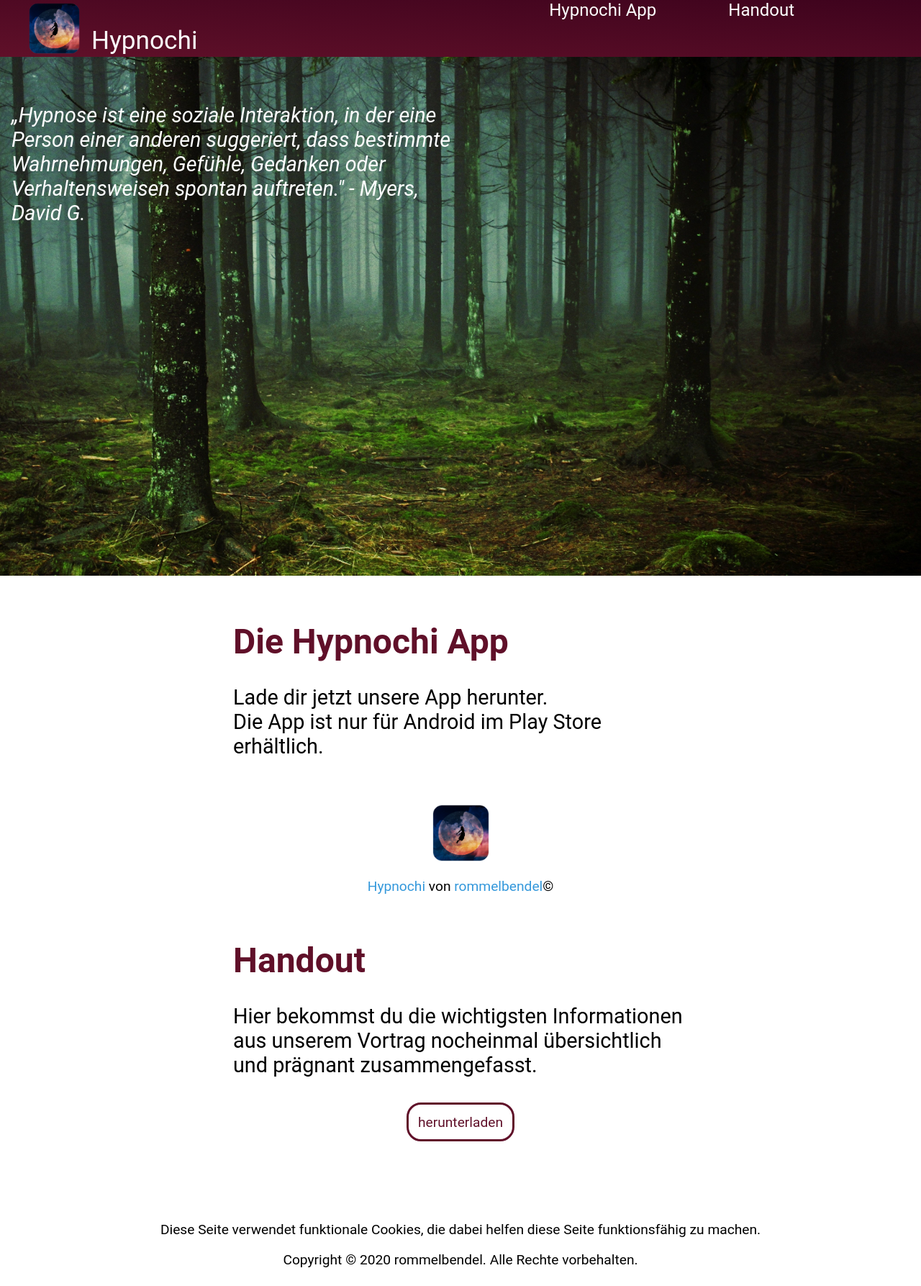
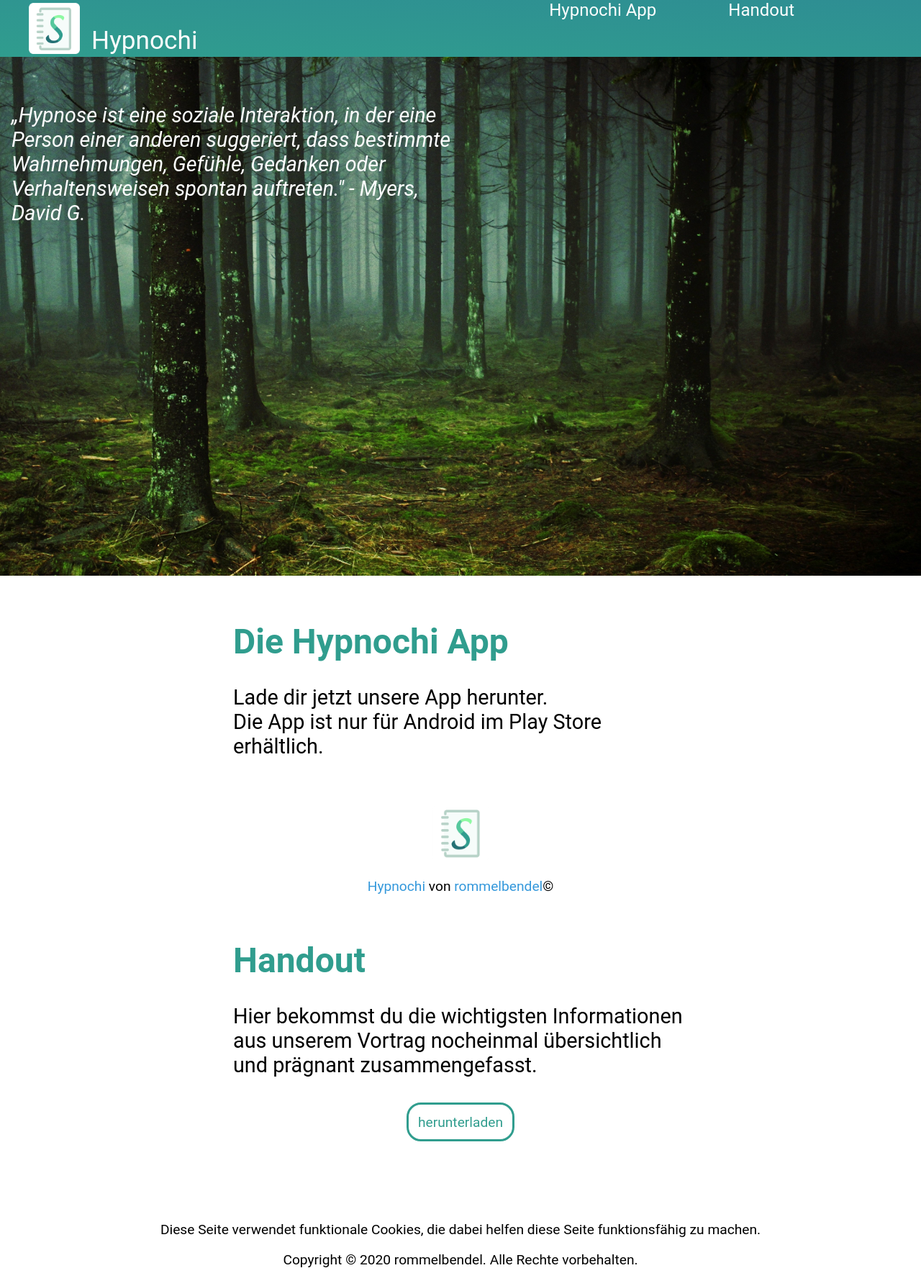
Before and after one commit to rommelbendel/rommelbendel.github.io, a PHP site: page /app-challenge/index.html in a window 1280 px wide. Shown: the whole page at 72% size. Run offline with PHP 8.4, Linux system fonts and the light colour scheme.

Commit message:
adapted styling and images

```diff
--- a/app-challenge/css/main.css
+++ b/app-challenge/css/main.css
@@ -1,7 +1,7 @@
 :root {
-  --primary: #601029;
-  --primary-dark: #3E031D;
-  --accent: #682540;
+  --primary: #309d8e;
+  --primary-dark: #2E8E93;
+  --accent: #55c89d;
   --white: #fdfefe;
   --link-color: #3498db;
 }
```
Also changed, not shown: app-challenge/images/favicon.ico, app-challenge/images/logo.png.
